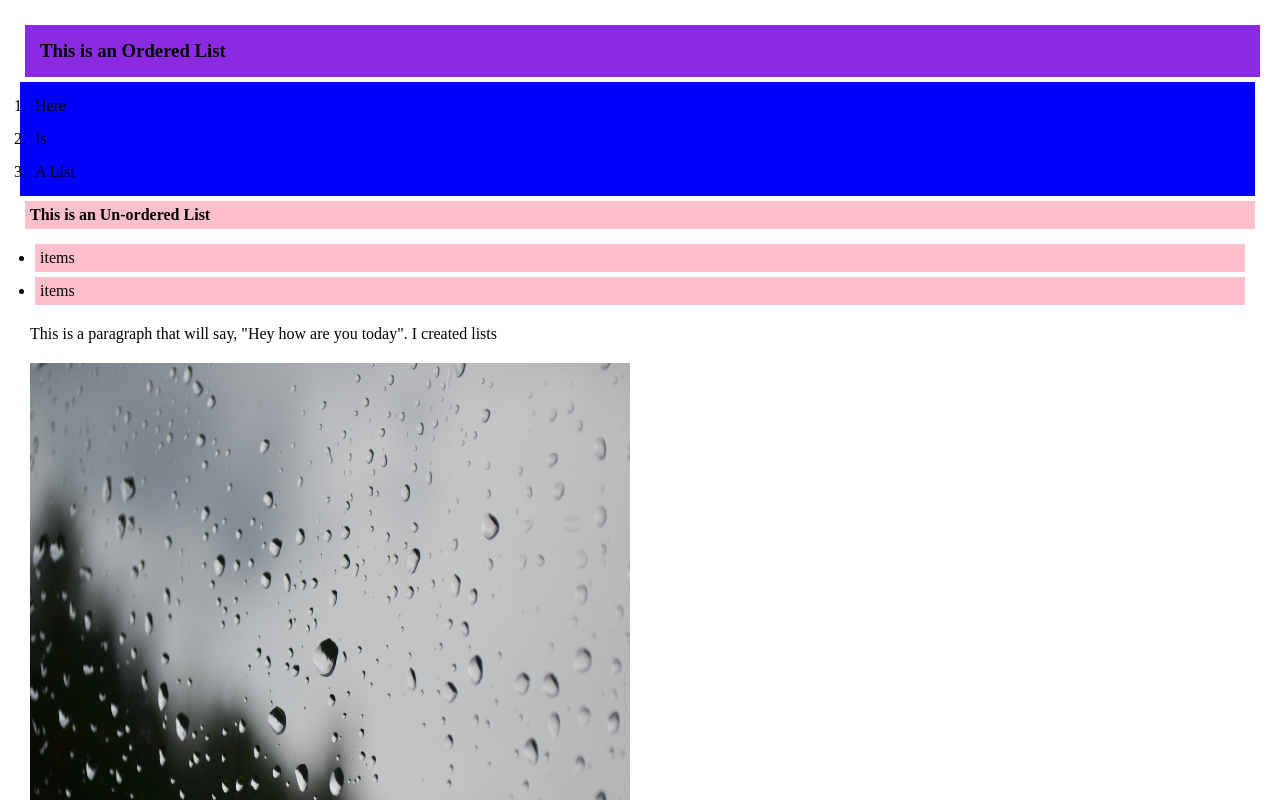
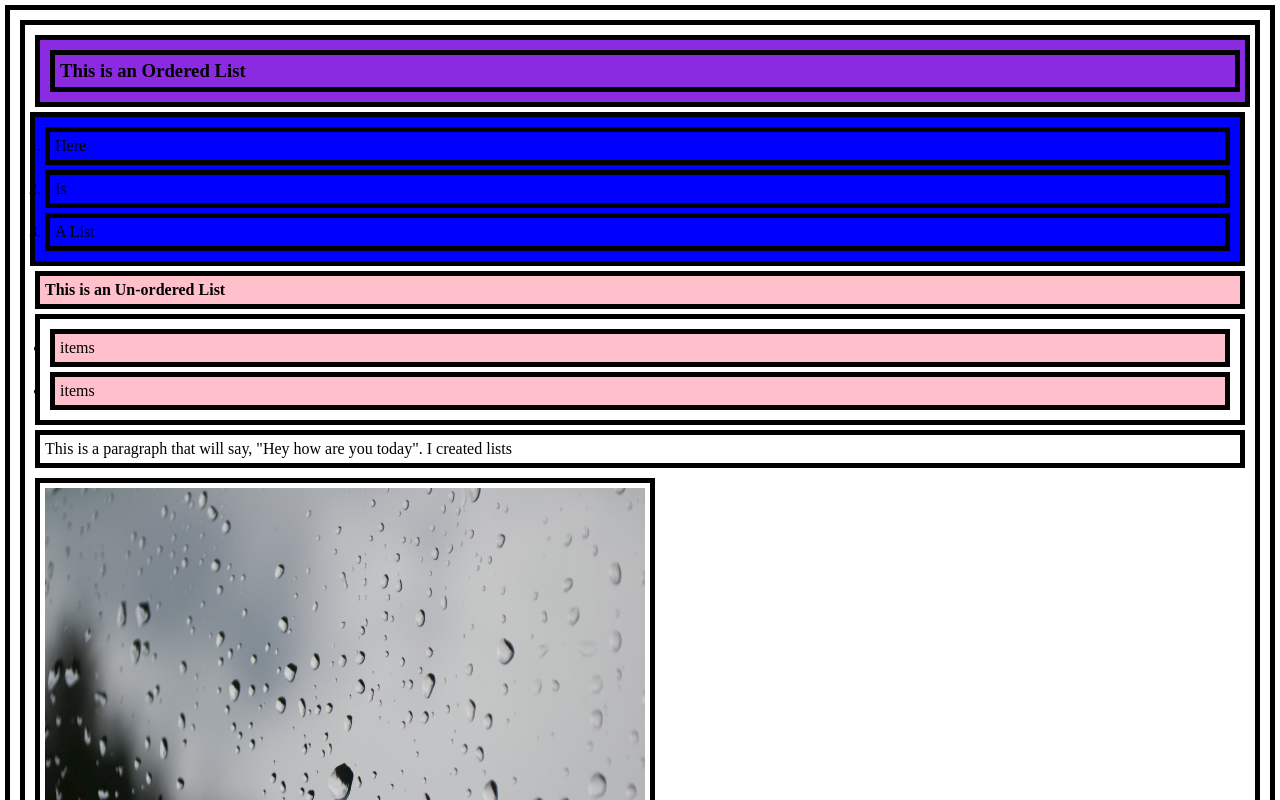
Before and after one commit to helloworld-sys/ClassActivities, a website: page Week4/index.html in a window 1280 px wide. Shown: the top 800 px of the page. Drawn offline with Linux system fonts and the light colour scheme.

Commit message:
added border

```diff
--- a/Week4/styles.css
+++ b/Week4/styles.css
@@ -1,5 +1,5 @@
 * {
-  border: 2px;
+  border: 5px solid black;
   padding: 5px;
   margin: 5px;
 }
```
